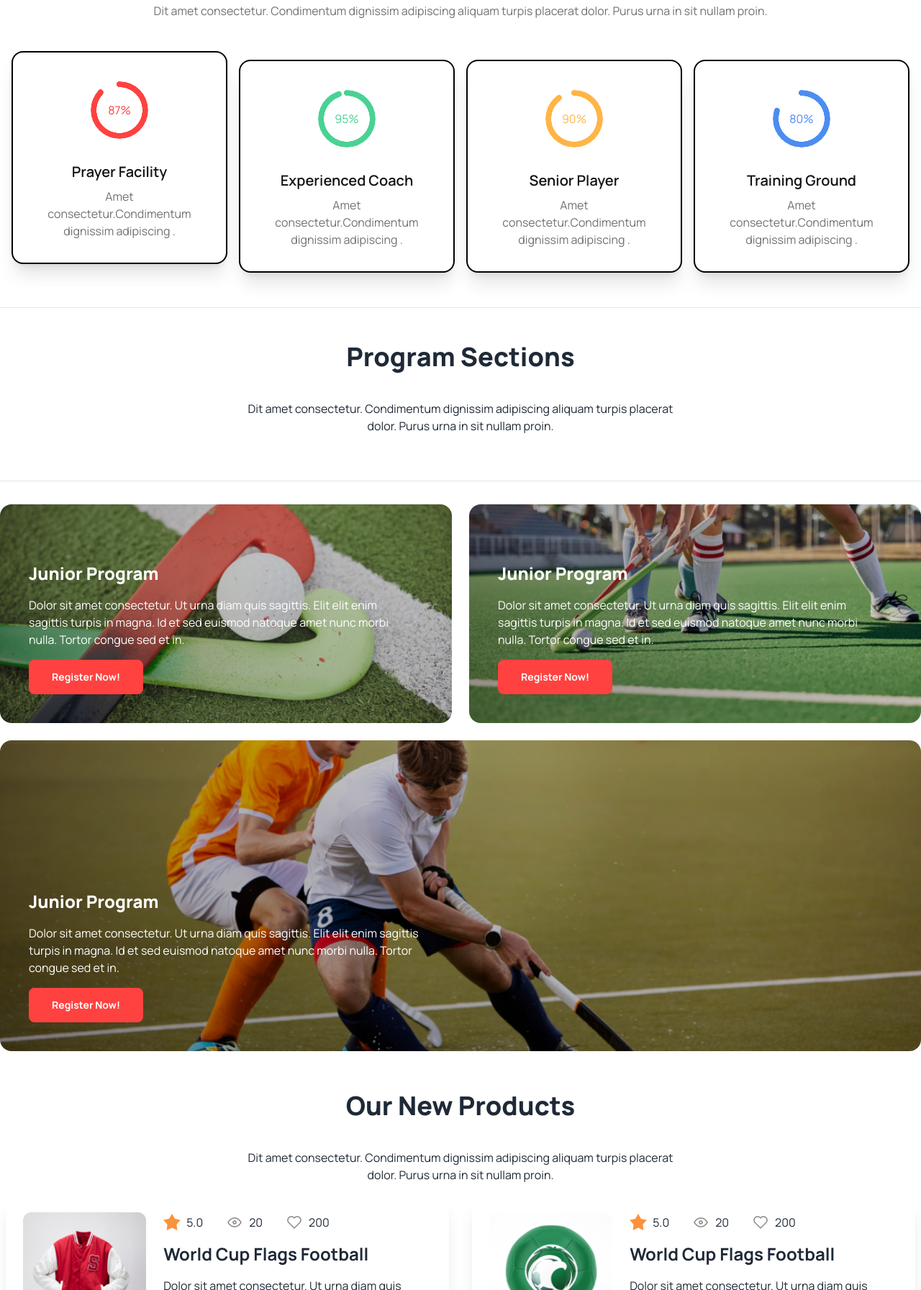
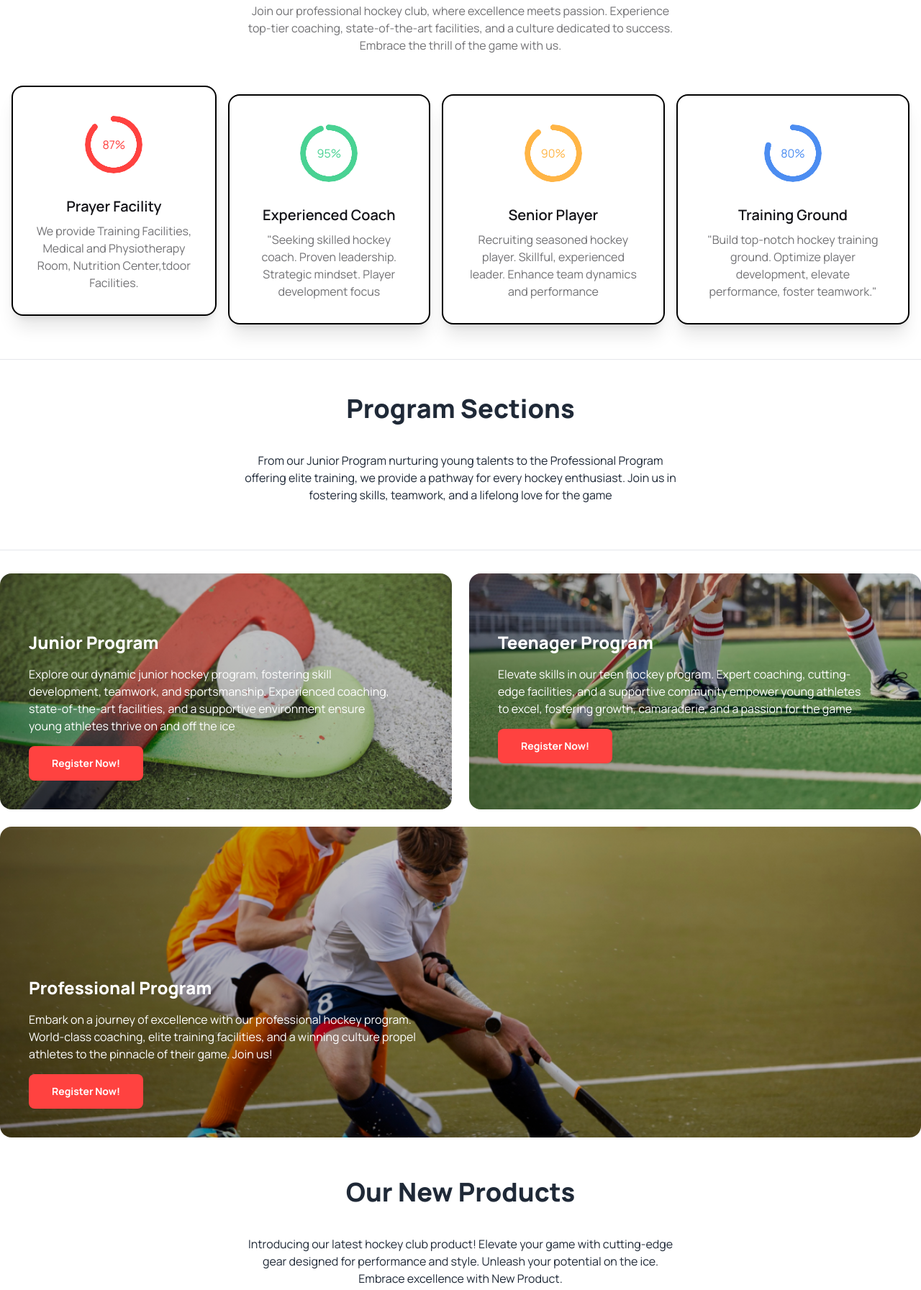
Before and after one commit to sujoydam123/ass-3, a plain HTML site: page index.html in a window 1280 px wide. Shown: the part 1007-2800 px from the top of the page at 72% size. Drawn offline with nearby package versions, Linux system fonts and the light colour scheme.

Commit message:
seventh commit

```diff
--- a/index.html
+++ b/index.html
@@ -87,7 +87,7 @@
                 </div>
                 <!-- third slide  -->
                 <div id="slide3"
-                    class="carousel-item relative w-full h-[90vh] bg-no-repeat bg-con bg-center bg-[linear-gradient(45deg,rgba(0,0,0,0.4),rgba(0,0,0,0.1)),url(Images/3.png)]">
+                    class="carousel-item relative w-full h-[90vh] bg-no-repeat bg-cover bg-center bg-[linear-gradient(45deg,rgba(0,0,0,0.4),rgba(0,0,0,0.1)),url(Images/3.png)]">
                     <div class="absolute flex justify-between transform -translate-y-1/2 left-5 right-5 top-1/2">
                         <a href="#slide2" class="btn btn-circle">❮</a>
                         <a href="#slide4" class="btn btn-circle">❯</a>
@@ -103,10 +103,9 @@
                 </div>
             </div>
             <div
-                class="mx-auto bg-[#131318] w-full space-y-4 lg:w-[500px] p-8 rounded-2xl lg:-translate-y-56 lg:translate-x-56">
+                class="mx-auto bg-[#131318] w-full space-y-4 lg:w-[500px] p-8 rounded-2xl lg:-translate-y-60 lg:translate-x-[300px]">
                 <h3 class="text-white text-xl lg:text-2xl font-extrabold">Meet all the heroes from the field</h3>
-                <p class="font-medium text-white text-sm lg:text-base -translate-y-30">Dit amet consectetur. Condimentum
-                    dignissim adipiscing aliquam turpis placerat dolor. Purus urna in sit nullam proin.</p>
+                <p class="font-medium text-white text-sm lg:text-base -translate-y-30">Explore our website to discover the rich history that has shaped us, the dedicated players who wear our jersey with pride, and the unforgettable moments that define us.</p>
 
             </div>
         </div>
@@ -120,9 +119,7 @@
                 <div class="px-8 space-y-6 mb-8">
                     <h3 class="text-center font-extrabold text-[#131318] text-3xl lg:text-4xl">Professional Hockeys Club
                     </h3>
-                    <p class="text-center text-[#13131899] text-xs lg:text-base">Dit amet consectetur. Condimentum
-                        dignissim
-                        adipiscing aliquam turpis placerat dolor. Purus urna in sit nullam proin. </p>
+                    <p class="text-center text-[#13131899] text-xs lg:text-base max-w-[600px] mx-auto">Join our professional hockey club, where excellence meets passion. Experience top-tier coaching, state-of-the-art facilities, and a culture dedicated to success. Embrace the thrill of the game with us.</p>
                 </div>
                 <div class="flex flex-col px-4 justify-center items-center lg:flex-row lg:space-x-4 space-y-6">
                     <!-- first card  -->
@@ -132,8 +129,7 @@
                         </figure>
                         <div class="card-body items-center text-center">
                             <h2 class="card-title text-[#131318] font-semibold text-xl">Prayer Facility</h2>
-                            <p class="text-base font-normal text-[#13131899]">Amet consectetur.Condimentum dignissim
-                                adipiscing .</p>
+                            <p class="text-base font-normal text-[#13131899]">We provide Training Facilities, Medical and Physiotherapy Room, Nutrition Center,tdoor Facilities.</p>
                         </div>
                     </div>
                     <!-- second card  -->
@@ -143,8 +139,7 @@
                         </figure>
                         <div class="card-body items-center text-center">
                             <h2 class="card-title text-[#131318] font-semibold text-xl">Experienced Coach</h2>
-                            <p class="text-base font-normal text-[#13131899]">Amet consectetur.Condimentum dignissim
-                                adipiscing .</p>
+                            <p class="text-base font-normal text-[#13131899]"> "Seeking skilled hockey coach. Proven leadership. Strategic mindset. Player development focus</p>
                         </div>
                     </div>
                     <!-- third card  -->
@@ -154,8 +149,7 @@
                         </figure>
                         <div class="card-body items-center text-center">
                             <h2 class="card-title text-[#131318] font-semibold text-xl">Senior Player</h2>
-                            <p class="text-base font-normal text-[#13131899]">Amet consectetur.Condimentum dignissim
-                                adipiscing .</p>
+                            <p class="text-base font-normal text-[#13131899]"> Recruiting seasoned hockey player. Skillful, experienced leader. Enhance team dynamics and performance</p>
                         </div>
                     </div>
                     <!-- forth card  -->
@@ -165,8 +159,8 @@
                         </figure>
                         <div class="card-body items-center text-center">
                             <h2 class="card-title text-[#131318] font-semibold text-xl">Training Ground</h2>
-                            <p class="text-base font-normal text-[#13131899]">Amet consectetur.Condimentum dignissim
-                                adipiscing .</p>
+                            <p class="text-base font-normal text-[#13131899]">
+                                "Build top-notch hockey training ground. Optimize player development, elevate performance, foster teamwork."</p>
                         </div>
                     </div>
                 </div>
@@ -179,10 +173,7 @@
                 <hr class="mt-12">
                 <div class="space-y-6 mt-12">
                     <h3 class="text-center font-extrabold text-4xl">Program Sections</h3>
-                    <p class="text-center text-base font-normal p-4 lg:w-2/4 mx-auto">Dit amet consectetur. Condimentum
-                        dignissim
-                        adipiscing aliquam turpis placerat dolor. Purus urna in sit
-                        nullam proin.
+                    <p class="text-center text-base font-normal p-4 lg:w-2/4 mx-auto">From our Junior Program nurturing young talents to the Professional Program offering elite training, we provide a pathway for every hockey enthusiast. Join us in fostering skills, teamwork, and a lifelong love for the game
                     </p>
                 </div>
                 <hr class="mt-12">
@@ -191,34 +182,21 @@
                     <div
                         class="bg-no-repeat bg-cover bg-center bg-[linear-gradient(45deg,rgba(0,0,0,0.4),rgba(0,0,0,0.1)),url(Images/2.png)] pt-20 pb-10 pr-20 ps-10 space-y-4 col-span-1 rounded-2xl">
                         <h3 class="text-white font-extrabold text-2xl">Junior Program</h3>
-                        <p class="text-white text-base font-normal">Dolor sit amet consectetur. Ut urna diam quis
-                            sagittis. Elit
-                            elit
-                            enim sagittis turpis in magna. Id et sed euismod natoque amet nunc morbi nulla. Tortor
-                            congue sed et in.
+                        <p class="text-white text-base font-normal">Explore our dynamic junior hockey program, fostering skill development, teamwork, and sportsmanship. Experienced coaching, state-of-the-art facilities, and a supportive environment ensure young athletes thrive on and off the ice
                         </p>
                         <button class="btn bg-[#FF4240] text-white px-8 font-bold border-none">Register Now!</button>
                     </div>
                     <div
                         class="bg-[linear-gradient(45deg,rgba(0,0,0,0.4),rgba(0,0,0,0.1)),url(Images/3.png)] bg-no-repeat bg-cover bg-center pt-20 pb-10 pr-20 ps-10 space-y-4 col-span-1 rounded-2xl">
-                        <h3 class="text-white font-extrabold text-2xl">Junior Program</h3>
-                        <p class="text-white text-base font-normal">Dolor sit amet consectetur. Ut urna diam quis
-                            sagittis. Elit
-                            elit
-                            enim sagittis turpis in magna. Id et sed euismod natoque amet nunc morbi nulla. Tortor
-                            congue sed et in.
+                        <h3 class="text-white font-extrabold text-2xl">Teenager Program</h3>
+                        <p class="text-white text-base font-normal">Elevate skills in our teen hockey program. Expert coaching, cutting-edge facilities, and a supportive community empower young athletes to excel, fostering growth, camaraderie, and a passion for the game
                         </p>
                         <button class="btn bg-[#FF4240] text-white px-8 font-bold border-none">Register Now!</button>
                     </div>
                     <div
                         class="bg-no-repeat bg-cover bg-center bg-[linear-gradient(45deg,rgba(0,0,0,0.4),rgba(0,0,0,0.1)),url(Images/4.png)] pt-20 lg:pt-52 pb-10 pr-20 ps-10 space-y-4 col-span-1 lg:col-span-2 rounded-2xl">
-                        <h3 class="text-white font-extrabold text-2xl">Junior Program</h3>
-                        <p class="text-white text-base font-normal lg:w-2/4">Dolor sit amet consectetur. Ut urna diam
-                            quis sagittis.
-                            Elit
-                            elit
-                            enim sagittis turpis in magna. Id et sed euismod natoque amet nunc morbi nulla. Tortor
-                            congue sed et in.
+                        <h3 class="text-white font-extrabold text-2xl">Professional Program</h3>
+                        <p class="text-white text-base font-normal lg:w-2/4">Embark on a journey of excellence with our professional hockey program. World-class coaching, elite training facilities, and a winning culture propel athletes to the pinnacle of their game. Join us!
                         </p>
                         <button class="btn bg-[#FF4240] text-white px-8 font-bold border-none">Register Now!</button>
                     </div>
@@ -231,10 +209,7 @@
             <div class="container mx-auto mt-12 p-2">
                 <div class="space-y-6">
                     <h3 class="text-center font-extrabold text-4xl">Our New Products</h3>
-                    <p class="text-center text-base font-normal p-4 lg:w-2/4 mx-auto">Dit amet consectetur. Condimentum
-                        dignissim
-                        adipiscing aliquam turpis placerat dolor. Purus urna in sit
-                        nullam proin. </p>
+                    <p class="text-center text-base font-normal p-4 lg:w-2/4 mx-auto">Introducing our latest hockey club product! Elevate your game with cutting-edge gear designed for performance and style. Unleash your potential on the ice. Embrace excellence with New Product. </p>
                 </div>
                 <div class="grid grid-cols-1 lg:grid-cols-2 gap-8">
                     <!-- 1st card  -->
@@ -257,8 +232,8 @@
                                     <p>200</p>
                                 </div>
                             </div>
-                            <h2 class="font-bold text-2xl">World Cup Flags Football</h2>
-                            <p class="text-base font-normal">Dolor sit amet consectetur. Ut urna diam quis sagittis.
+                            <h2 class="font-bold text-2xl">Jacket For Hockeys </h2>
+                            <p class="text-base font-normal">Buy exclusive hockey club Jacket– sport your team pride!
                             </p>
                             <div class="space-y-4 lg:space-y-0 lg:gap-y-4 lg:flex justify-between items-center">
                                 <p class="text-[#FF4240]">Price - $22.00</p>
@@ -321,8 +296,8 @@
                                     <p>200</p>
                                 </div>
                             </div>
-                            <h2 class="font-bold text-2xl">World Cup Flags Football</h2>
-                            <p class="text-base font-normal">Dolor sit amet consectetur. Ut urna diam quis sagittis.
+                            <h2 class="font-bold text-2xl">Cap For Hockeys</h2>
+                            <p class="text-base font-normal">Buy exclusive hockey club Caps – sport your team pride!
                             </p>
                             <div class="space-y-4 lg:space-y-0 lg:gap-y-4 lg:flex justify-between items-center">
                                 <p class="text-[#FF4240]">Price - $22.00</p>
@@ -353,8 +328,8 @@
                                     <p>200</p>
                                 </div>
                             </div>
-                            <h2 class="font-bold text-2xl">World Cup Flags Football</h2>
-                            <p class="text-base font-normal">Dolor sit amet consectetur. Ut urna diam quis sagittis.
+                            <h2 class="font-bold text-2xl">Jersey For Hockey Club</h2>
+                            <p class="text-base font-normal">Buy exclusive hockey club Jersey – sport your team pride!
                             </p>
                             <div class="space-y-4 lg:space-y-0 lg:gap-y-4 lg:flex justify-between items-center">
                                 <p class="text-[#FF4240]">Price - $22.00</p>
@@ -385,8 +360,8 @@
                                     <p>200</p>
                                 </div>
                             </div>
-                            <h2 class="font-bold text-2xl">World Cup Flags Football</h2>
-                            <p class="text-base font-normal">Dolor sit amet consectetur. Ut urna diam quis sagittis.
+                            <h2 class="font-bold text-2xl">Helmet For Hockey Club</h2>
+                            <p class="text-base font-normal">Buy exclusive hockey club Helmet – sport your team pride!
                             </p>
                             <div class="space-y-4 lg:space-y-0 lg:gap-y-4 lg:flex justify-between items-center">
                                 <p class="text-[#FF4240]">Price - $22.00</p>
@@ -417,8 +392,8 @@
                                     <p>200</p>
                                 </div>
                             </div>
-                            <h2 class="font-bold text-2xl">World Cup Flags Football</h2>
-                            <p class="text-base font-normal">Dolor sit amet consectetur. Ut urna diam quis sagittis.
+                            <h2 class="font-bold text-2xl">Football For World Cup</h2>
+                            <p class="text-base font-normal">Buy exclusive hockey club Football – sport your team pride!
                             </p>
                             <div class="space-y-4 lg:space-y-0 lg:gap-y-4 lg:flex justify-between items-center">
                                 <p class="text-[#FF4240]">Price - $22.00</p>
@@ -438,9 +413,7 @@
             <div class="container mx-auto mt-12 lg:mt-14">
                 <div>
                     <h3 class="text-center font-extrabold text-4xl">Clients Question</h3>
-                    <p class="text-center text-base font-normal p-4 lg:w-2/4 mx-auto">Dit amet consectetur. Condimentum
-                        dignissim
-                        adipiscing aliquam turpis placerat dolor. Purus urna in sit nullam proin.</p>
+                    <p class="text-center text-base font-normal p-4 lg:w-2/4 mx-auto">We provide best facilites in our Hockey Club.Do you want To know about Our club? Some question about us provide below</p>
                 </div>
                 <div class="flex flex-col items-center lg:flex-row lg:space-x-32">
                     <div class="p-5">
@@ -454,8 +427,7 @@
                                 Our Equipment
                             </div>
                             <div class="collapse-content">
-                                <p>Dolor sit amet consectetur. Ut urna diam quis sagittis. Elit elit enim sagittis
-                                    turpis in magna.</p>
+                                <p>"Explore top-tier hockey equipment at our club shop, designed for performance, durability, and style on the ice."</p>
                             </div>
                         </div>
                         <!-- Hockey Training -->
@@ -522,7 +494,7 @@
                         dignissim
                         adipiscing aliquam turpis placerat dolor. Purus urna in sit nullam proin. </p>
                 </div>
-                <div class="grid grid-cols-1 lg:grid-cols-3">
+                <div class="grid grid-cols-1 lg:grid-cols-3 lg:mt-12 mt-8">
                     <div class="py-5 lg:p-14 space-y-4">
                         <div class="p-8 w-full lg:px-8 lg:py-8 border-2 space-y-6 bg-[#BCED6D1A] rounded-2xl">
                             <img src="Images/Group 1171275317.png" alt="">
```
